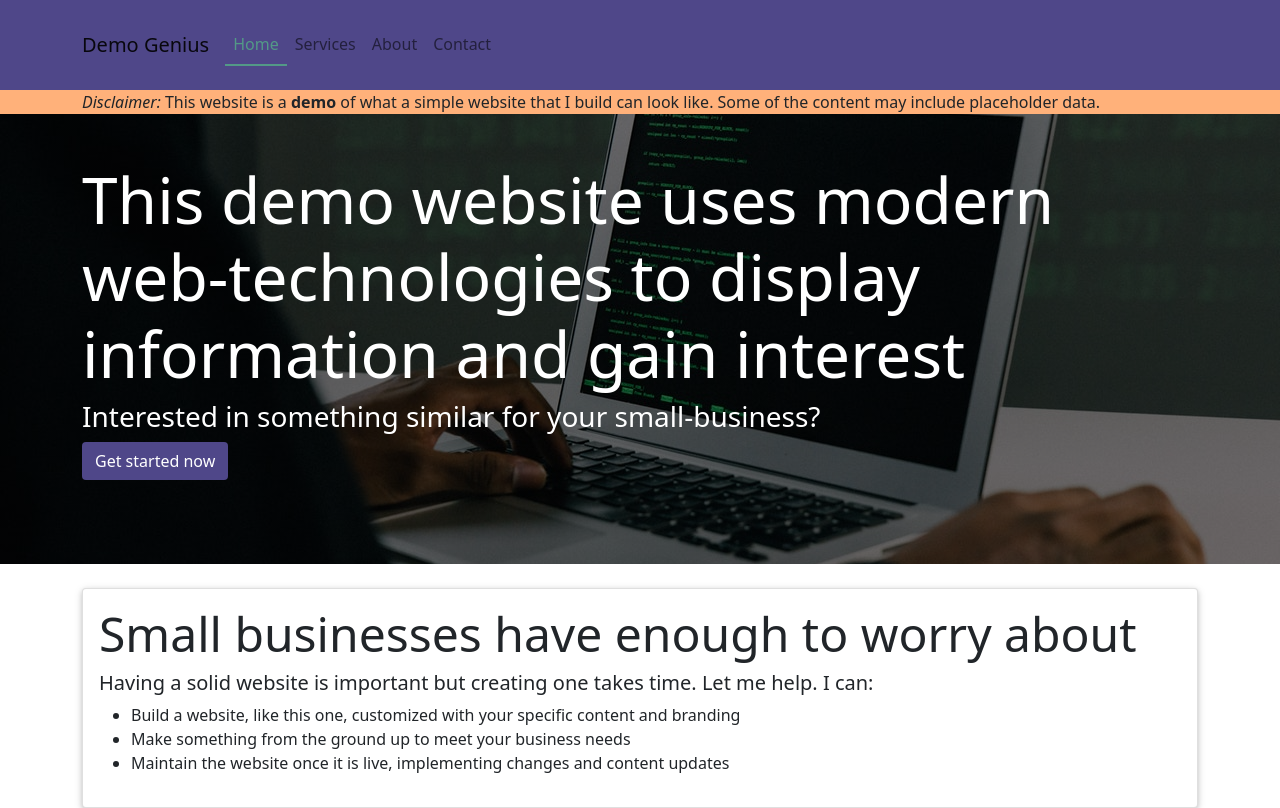
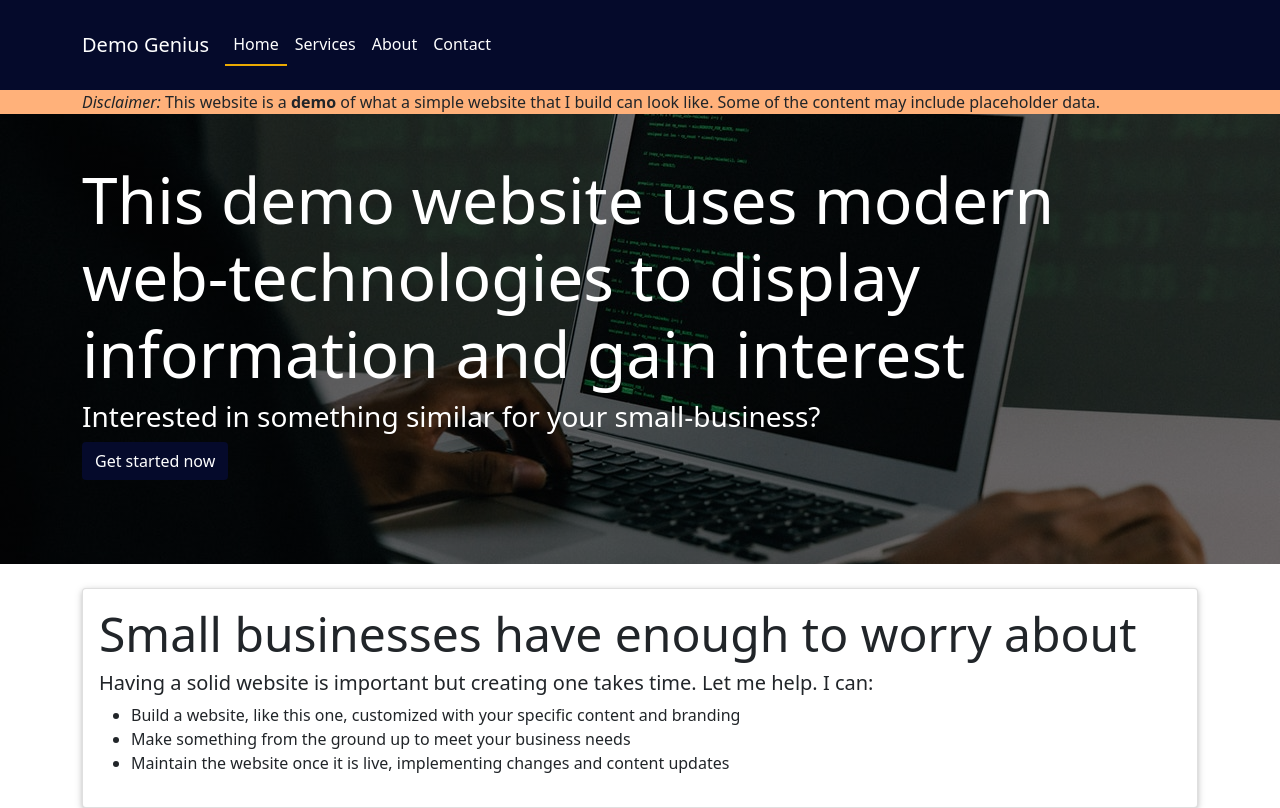
Before and after one commit to gmmurray/demo-genius, a Next.js app: page / in a window 1280 px wide. Shown: the top 808 px of the page. Built offline with nearby package versions, Linux system fonts and the light colour scheme.

Commit message:
changed to use consisten theme colors

```diff
--- a/components/layout/DemoDisclaimer.tsx
+++ b/components/layout/DemoDisclaimer.tsx
@@ -2,7 +2,7 @@ import { Container } from 'react-bootstrap';
 
 const DemoDisclaimer = () => {
     return (
-        <Container fluid className="bg-warning vw-100">
+        <Container fluid className="bg-warning">
             <Container>
                 <em>Disclaimer:</em> This website is a <strong>demo</strong> of
                 what a simple website that I build can look like. Some of the
--- a/components/layout/Navbar.tsx
+++ b/components/layout/Navbar.tsx
@@ -4,6 +4,7 @@ import BootstrapNavbar from 'react-bootstrap/Navbar';
 import { useRouter } from 'next/router';
 import Link from 'next/link';
 import { routeArray } from '../../lib/routes/routes';
+import { List } from 'react-bootstrap-icons';
 
 const Navbar = () => {
     const { pathname } = useRouter();
@@ -12,12 +13,16 @@ const Navbar = () => {
         <BootstrapNavbar bg="primary" expand="lg" className="py-4">
             <Container>
                 <Link href="/" passHref>
-                    <BootstrapNavbar.Brand>Demo Genius</BootstrapNavbar.Brand>
+                    <BootstrapNavbar.Brand className="text-white">
+                        Demo Genius
+                    </BootstrapNavbar.Brand>
                 </Link>
                 <BootstrapNavbar.Toggle
                     aria-controls="page-navbar"
                     className="layout-page__navbar-toggle"
-                />
+                >
+                    <List color="white" />
+                </BootstrapNavbar.Toggle>
                 <BootstrapNavbar.Collapse
                     id="page-navbar"
                     className="layout-page__navbar"
@@ -25,7 +30,10 @@ const Navbar = () => {
                     <Nav className="me-auto">
                         {routeArray.map(route => (
                             <Link key={route.path} href={route.path} passHref>
-                                <Nav.Link active={pathname === route.path}>
+                                <Nav.Link
+                                    className="text-white"
+                                    active={pathname === route.path}
+                                >
                                     {route.name}
                                 </Nav.Link>
                             </Link>
--- a/package.json
+++ b/package.json
@@ -13,6 +13,7 @@
     "next": "^12.0.4-canary.11",
     "react": "17.0.2",
     "react-bootstrap": "^2.0.2",
+    "react-bootstrap-icons": "^1.6.1",
     "react-dom": "17.0.2",
     "react-iframe": "^1.8.0",
     "sass": "^1.43.4"
--- a/styles/main.scss
+++ b/styles/main.scss
@@ -41,7 +41,9 @@
     }
 
     &__navbar-toggle {
-        border: none;
+        &:focus {
+            border-color: $theme-secondary;
+        }
     }
 
     &__footer {
--- a/styles/theme.scss
+++ b/styles/theme.scss
@@ -1,9 +1,9 @@
 @import './mixins.scss';
 
 // theme colors
-$theme-primary: #4f4789;
-$theme-dark: #201335;
-$theme-secondary: #539987;
+$theme-primary: #050a2b;
+$theme-dark: #050a2b;
+$theme-secondary: #ebaa02;
 $theme-error: #ba3b46;
 $theme-warning: #ffb17a;
 $theme-success: #103900;
```
Also changed, not shown: 1 other file (tests, documents, lock files or other folders).
